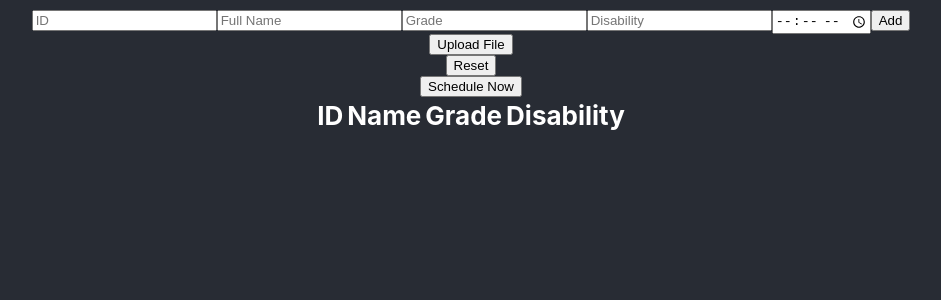
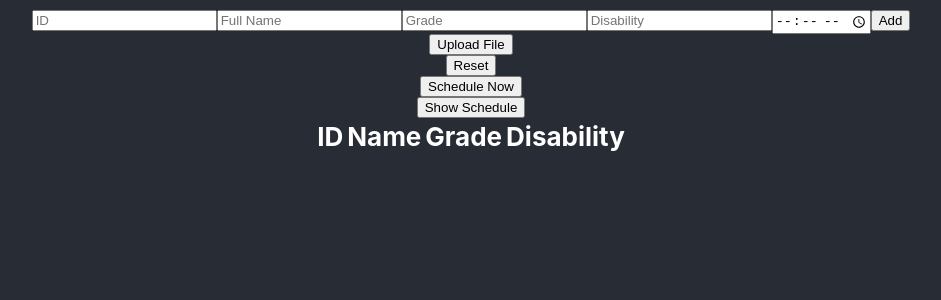
Before and after one commit to ncardenas/scheduler, a React (Create React App) app: page / in a window 1280 px wide. Shown: the top 300 px of the page, without its empty margins (169-1110 px from the left). Built offline with nearby package versions, Linux system fonts and the light colour scheme.

Commit message:
Added Calendar toggle

```diff
--- a/src/App.js
+++ b/src/App.js
@@ -5,13 +5,14 @@ import Student from './Student'
 import { doSchedule } from'./scheduler'
 import Time from './Time'
 import React, { useState, useEffect } from "react"
+import Calendar from './Calendar'
 
 function App() {
   const initStudents = []
   const [students, setStudents] = useState(initStudents)
   const [schedule, setSchedule] = useState()
   const [interval, setInterval] = useState(30)
-
+  const [showSchedule, setShowSchedule] = useState(false)
   function convertData(data) {
     if (!data) return
 
@@ -79,7 +80,8 @@ function App() {
         <button onClick={clicked}>Upload File</button>
         <button onClick={reset}>Reset</button>
         <button onClick={scheduleNow}>Schedule Now</button>
-        <List students={students}></List>
+        <button onClick={() => setShowSchedule(prev => !prev)}>Show Schedule</button>
+        {showSchedule? <Calendar schedule={schedule}/> : <List students={students}/> }
       </header>
     </div>
   );
--- /dev/null
+++ b/src/Calendar.jsx
@@ -0,0 +1,9 @@
+const Calendar = ({schedule}) => {
+    return (
+        <div>
+            Display Schedule Here
+        </div>
+    )
+}
+
+export default Calendar
```
